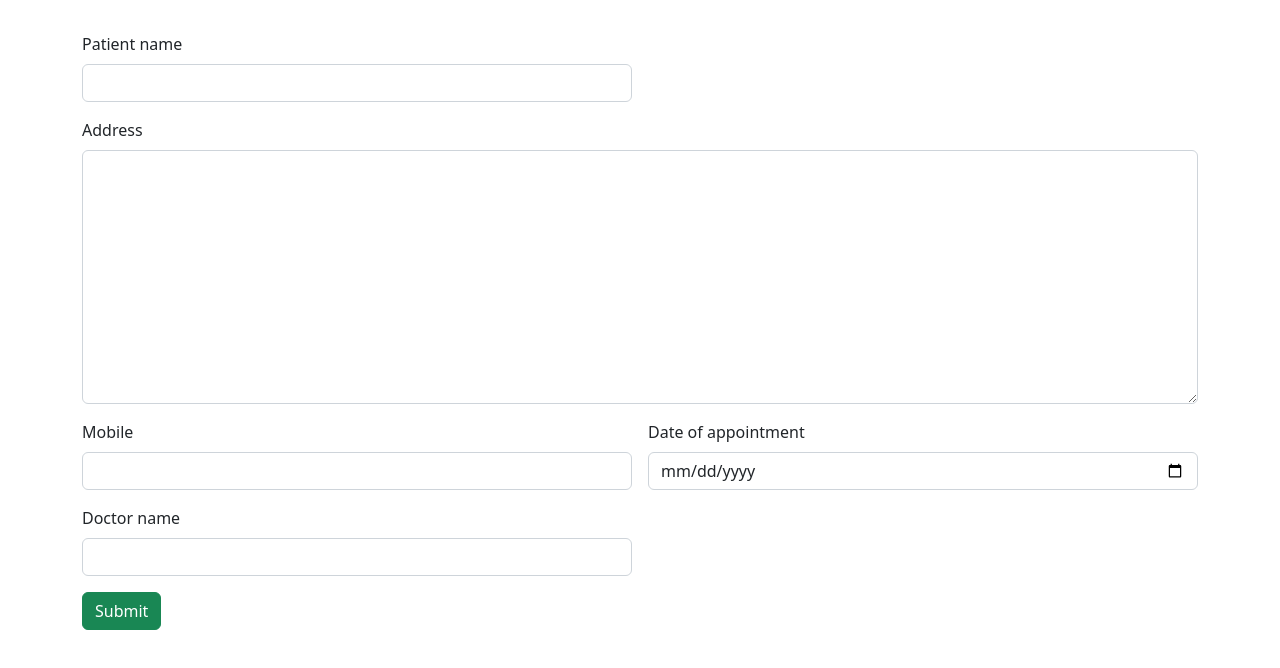
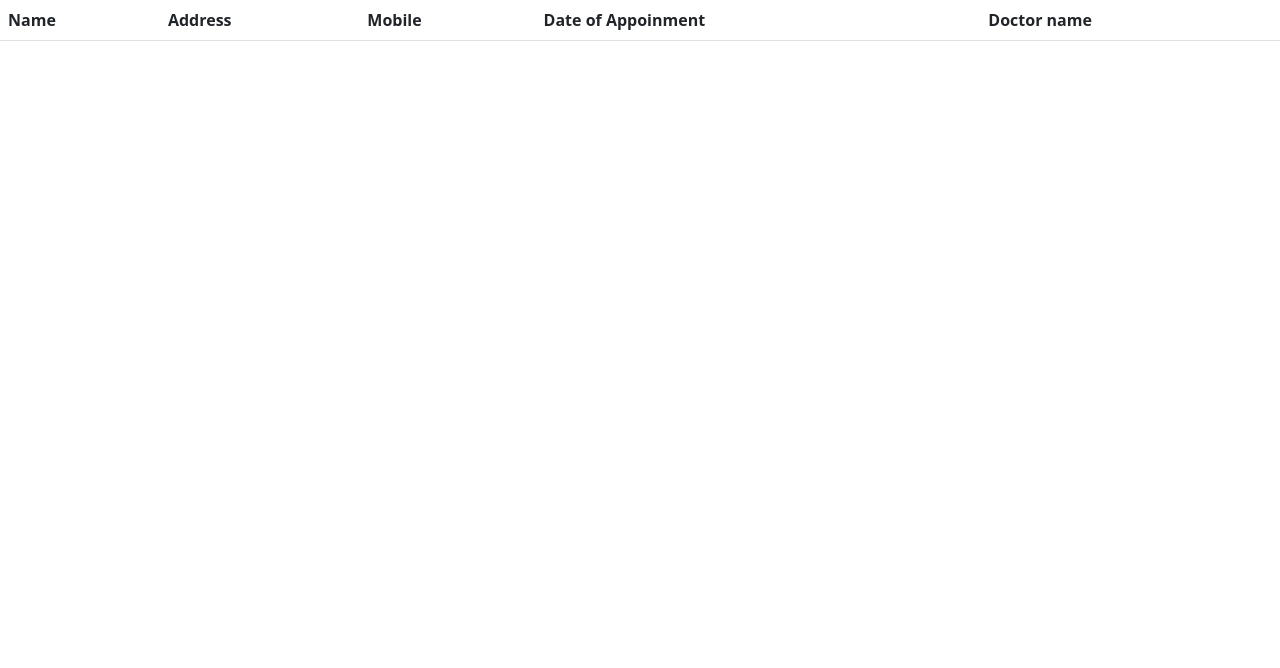
Before and after one commit to Asiyacm/New-Patient-Angular-App, an Angular app: page / in a window 1280 px wide. Shown: the top 668 px of the page. Built offline with nearby package versions, Linux system fonts and the light colour scheme.

Commit message:
view commit

```diff
--- a/src/app/add-patiet/add-patiet.component.ts
+++ b/src/app/add-patiet/add-patiet.component.ts
@@ -16,7 +16,7 @@ export class AddPatietComponent {
 
   readValue=()=>
   {
-    let data:any={"name":this.name,"address":this.address,"phone":this.mobile,"dateOfAppoinment":this.dateofapmt,"doctorName":this.dname}
+    let data:any={"name":this.name,"address":this.address,"phone":this.mobile,"dateofapmt":this.dateofapmt,"dname":this.dname}
     console.log(data)
   }
 
--- a/src/app/app.component.html
+++ b/src/app/app.component.html
@@ -1,3 +1,3 @@
-<app-add-patiet></app-add-patiet>
+<app-view-patiet></app-view-patiet>
 
 <router-outlet></router-outlet>
--- a/src/app/app.module.ts
+++ b/src/app/app.module.ts
@@ -5,11 +5,13 @@ import { AppRoutingModule } from './app-routing.module';
 import { AppComponent } from './app.component';
 import { AddPatietComponent } from './add-patiet/add-patiet.component';
 import { FormsModule } from '@angular/forms';
+import { ViewPatietComponent } from './view-patiet/view-patiet.component';
 
 @NgModule({
   declarations: [
     AppComponent,
-    AddPatietComponent
+    AddPatietComponent,
+    ViewPatietComponent
   ],
   imports: [
     BrowserModule,
--- /dev/null
+++ b/src/app/view-patiet/view-patiet.component.html
@@ -0,0 +1,23 @@
+<table class="table">
+    <thead>
+      <tr>
+        <th scope="col">Name</th>
+        <th scope="col">Address</th>
+        <th scope="col">Mobile</th>
+        <th scope="col">Date of Appoinment</th>
+        <th scope="col">Doctor name</th>
+      </tr>
+    </thead>
+    <tbody>
+      <tr *ngFor="let i of patient">
+
+        <td>{{i.name}}</td>
+        <td>{{i.address}}</td>
+        <td>{{i.mobile}}</td>
+        <td>{{i.dateofapmt}}</td>
+        <td>{{i.dname}}</td>
+
+      </tr>
+
+    </tbody>
+  </table>
--- /dev/null
+++ b/src/app/view-patiet/view-patiet.component.ts
@@ -0,0 +1,15 @@
+import { Component } from '@angular/core';
+
+@Component({
+  selector: 'app-view-patiet',
+  templateUrl: './view-patiet.component.html',
+  styleUrls: ['./view-patiet.component.css']
+})
+export class ViewPatietComponent {
+
+
+
+  patient:any=[]
+
+
+}
```
Also changed, not shown: src/app/view-patiet/view-patiet.component.css (added).
